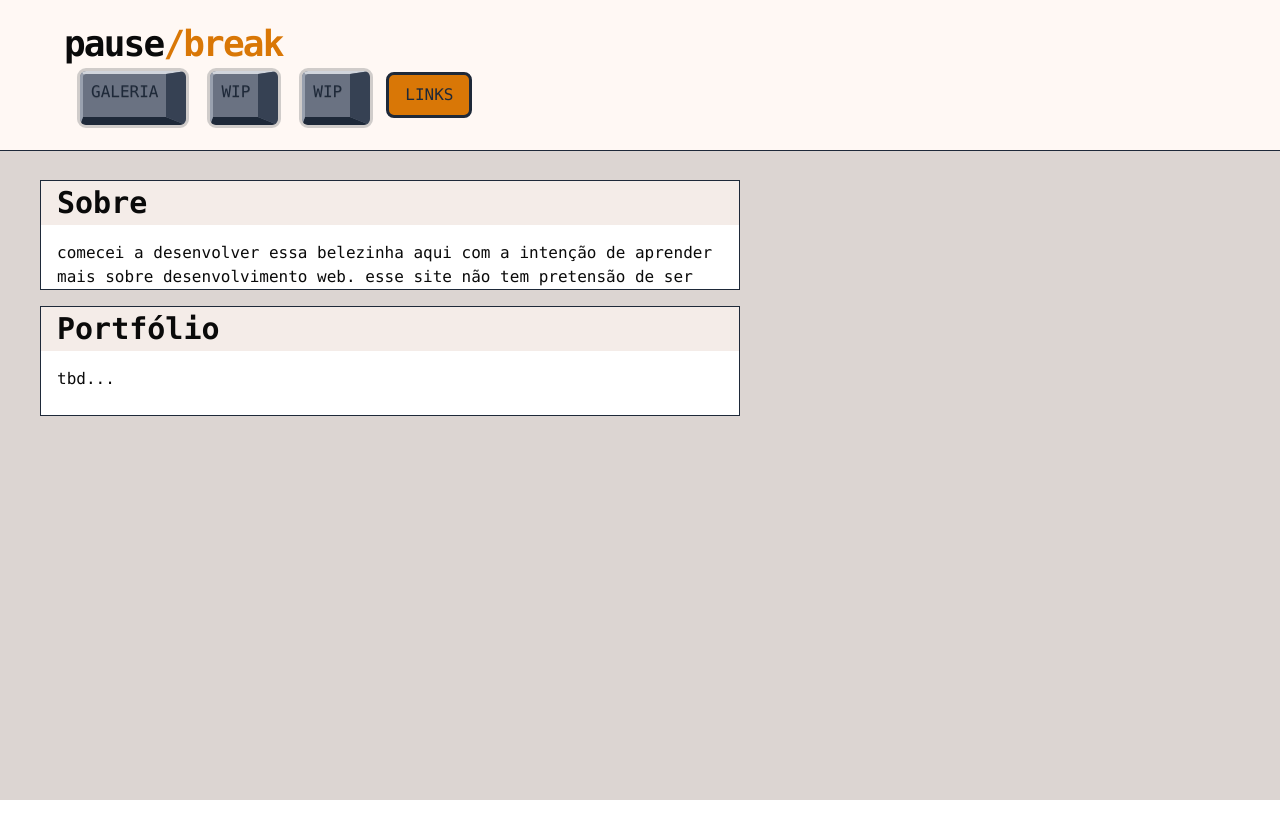
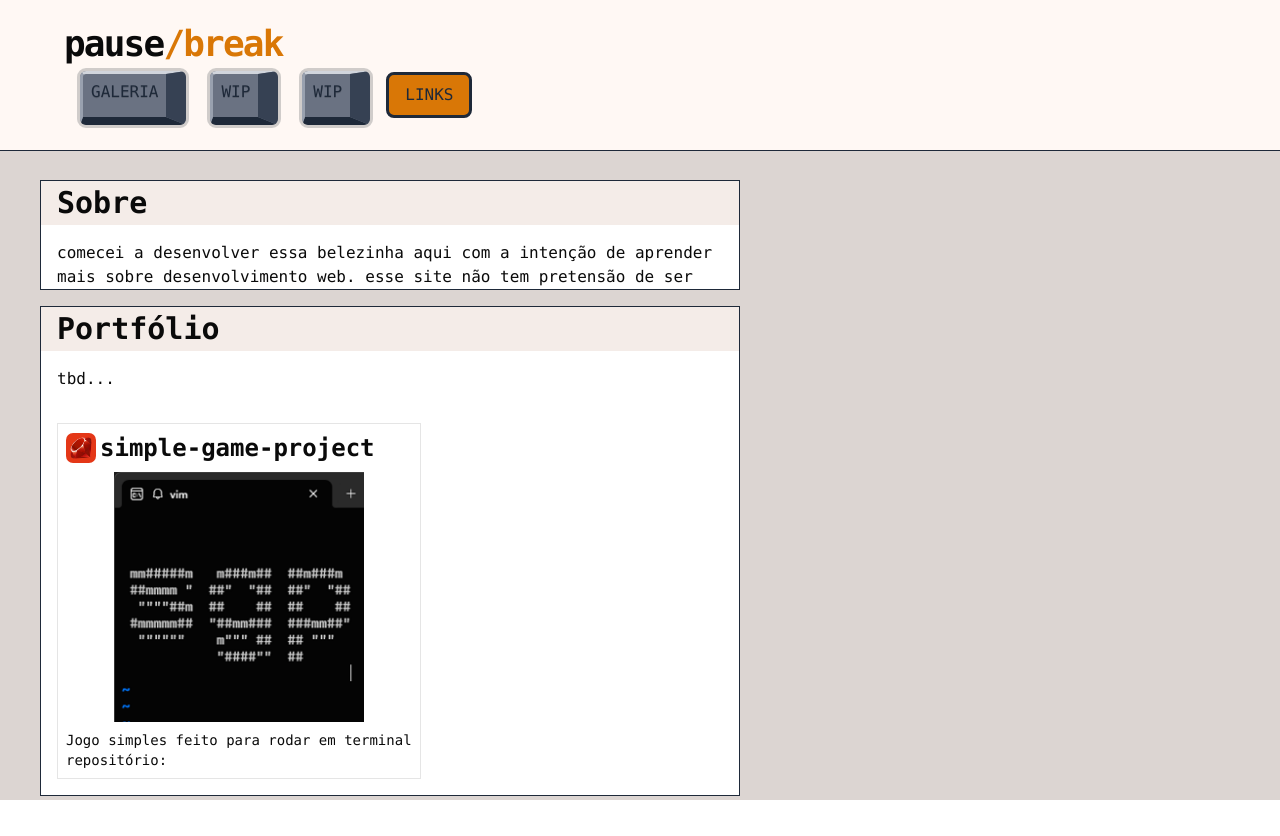
Before and after one commit to heitor-silvano/personal-website, a Next.js app: page / in a window 1280 px wide. Before the commit the page ends 800 px from the top, so only its background shows below. Built offline with nearby package versions, Linux system fonts and the light colour scheme.

Commit message:
feat: section element rather than resizable for portfolio

```diff
--- a/src/app/page.tsx
+++ b/src/app/page.tsx
@@ -1,5 +1,6 @@
 "use client";
 import ResizableSection from "@/components/resizable-section";
+import Section from "@/components/section";
 import Image from "next/image";
 
 export const Index = () => {
@@ -15,7 +16,7 @@ export const Index = () => {
         ]}
       />
 
-      <ResizableSection title="Portfólio" description={["tbd..."]}>
+      <Section title="Portfólio" description={["tbd..."]}>
         <div className="p-4">
           <div className="flex flex-col justify-center p-2 border w-fit">
             <div className="flex flex-row gap-1 items-center pb-2">
@@ -42,7 +43,7 @@ export const Index = () => {
             </div>
           </div>
         </div>
-      </ResizableSection>
+      </Section>
     </div>
   );
 };
--- /dev/null
+++ b/src/components/section.tsx
@@ -0,0 +1,25 @@
+import { ReactNode } from "react";
+
+const Section = (props: { title: string; description: string[], children?: ReactNode }) => {
+  return (
+    <div
+      className="w-175 h-full flex flex-row justify-left bg-white border-gray-800 border overflow-hidden"
+    >
+      <div className="flex flex-col gap-4 text-left w-full">
+        <div className="flex flex-row bg-[#F4ECE8]">
+          <p className="px-4 py-1 text-3xl font-semibold flex flex-row align-center">
+            {props.title}
+          </p>
+        </div>
+        <div className="flex flex-col px-4 gap-5">
+          {props.description.map((text, index) => {
+            return <p key={`description-${index}`}>{text}</p>;
+          })}
+        </div>
+        {props.children}
+      </div>
+    </div>
+  );
+};
+
+export default Section;
```
